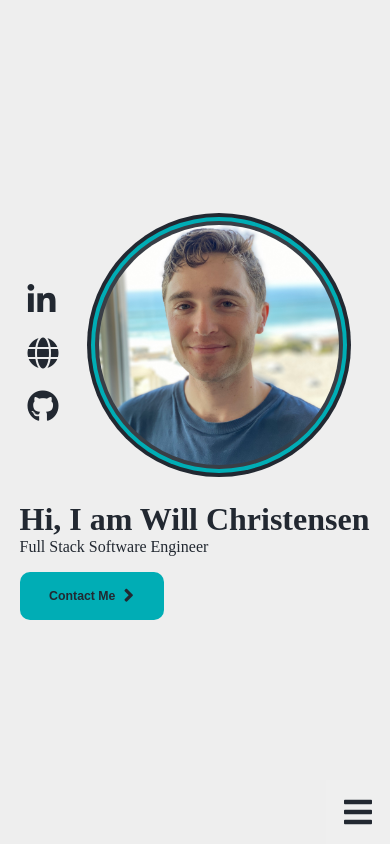
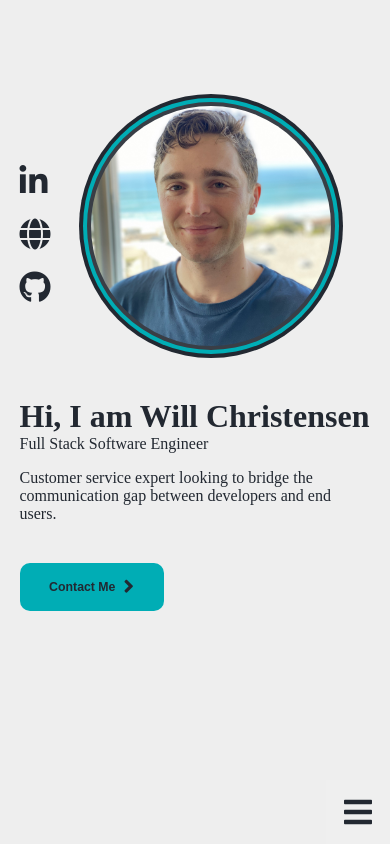
Before and after one commit to willmchristensen/Portfolio, a React (Create React App) app: page / in a window 390 px wide. Shown: the top 844 px of the page. Built offline with nearby package versions, Linux system fonts and the light colour scheme.

Commit message:
main-content mobile

```diff
--- a/src/components/Main/Main.css
+++ b/src/components/Main/Main.css
@@ -10,6 +10,8 @@
     align-items: center;
     justify-content: center;
     width: 90vw;
+    position: relative;
+    bottom: 4rem;
 }
 .main-text-container{
     width: 100%;
@@ -24,3 +26,7 @@
     color: var(--black);
     font-weight: lighter;
 }
+.main-text-paragraph{
+    margin-top: 1rem;
+    margin-bottom: 1.5rem;
+}
--- a/src/components/Main/index.js
+++ b/src/components/Main/index.js
@@ -39,6 +39,9 @@ function Main() {
             <h3 className="main-text-subheader">
               Full Stack Software Engineer
             </h3>
+            <p className="main-text-paragraph">
+              Customer service expert looking to bridge the communication gap between developers and end users.
+            </p>
             <Button
               text={'Contact Me'}
               icon={<i class="fas fa-angle-right"></i>}
--- a/src/components/MobilePortraitButtons/PortraitButton/PortraitButton.css
+++ b/src/components/MobilePortraitButtons/PortraitButton/PortraitButton.css
@@ -1,6 +1,6 @@
 .portrait-button{
     border: none;
     background-color: transparent;
-    margin: .5rem;
+    margin: .5rem 0;
     font-size: 2rem;
 }
--- a/src/components/NavBar/NavBar.css
+++ b/src/components/NavBar/NavBar.css
@@ -41,6 +41,7 @@
         flex-direction: column;
         /* align-items: center; */
         justify-content: center;
+        margin-top: 1rem;
     }
     .main-text{
         display: flex;
```
